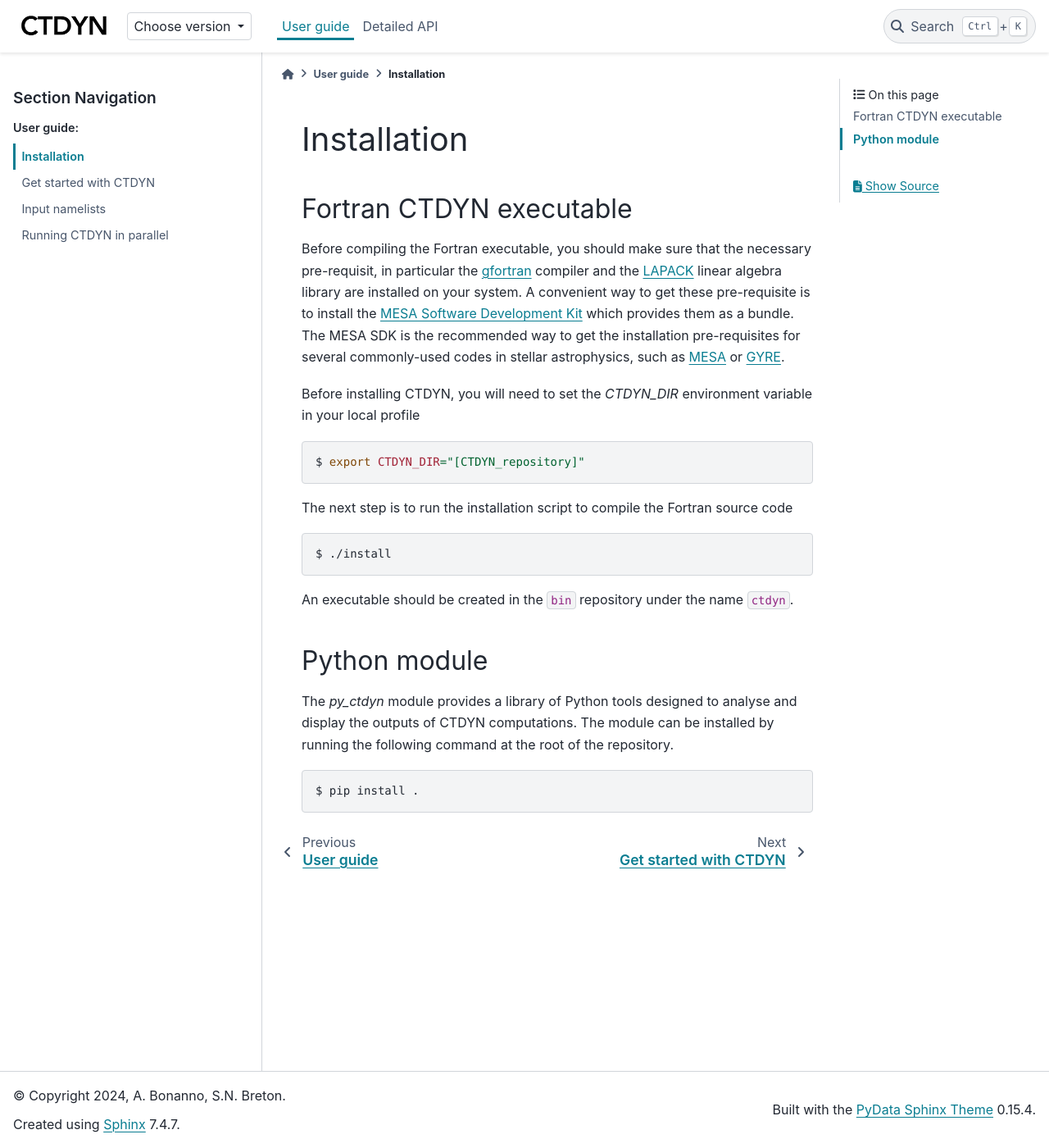
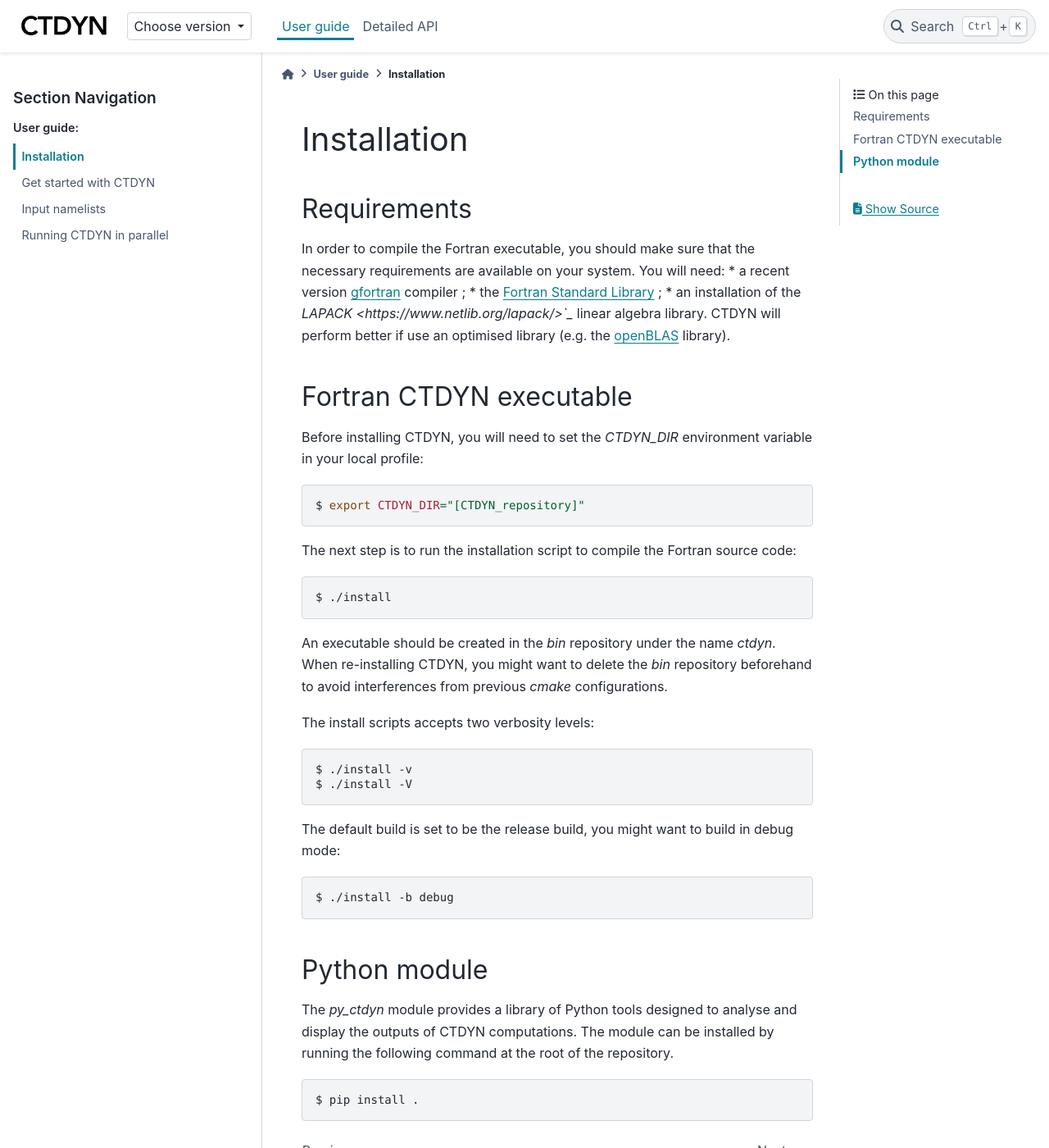
Before and after one commit to sybreton/CTDYN, a Sphinx documentation site: the page built from docs/source/usage/user_guide/installation/installation.rst, in a window 1280 px wide and 1400 px high. Shown: the whole window at 82% size. Built offline with Sphinx 7.4.7 and the PyData theme 0.15.4, drawn with Linux system fonts in a browser that asks for light colours.

Commit message:
Update installation instructions and gitignore

```diff
--- a/docs/source/usage/user_guide/installation/installation.rst
+++ b/docs/source/usage/user_guide/installation/installation.rst
@@ -1,33 +1,49 @@
 Installation
 #############
+
+Requirements
+------------
+
+In order to compile the Fortran executable, you should make sure that the
+necessary requirements are available on your system. You will need:
+* a recent version `gfortran <https://gcc.gnu.org/fortran/>`_ compiler ;
+* the `Fortran Standard Library <https://github.com/fortran-lang/stdlib>`_ ;
+* an installation of the `LAPACK <https://www.netlib.org/lapack/>`_` linear algebra library.
+CTDYN will perform better if use an optimised library  (e.g. the
+`openBLAS <http://www.openmathlib.org/OpenBLAS/>`_ library).
 
 Fortran CTDYN executable
 -------------------------
 
-Before compiling the Fortran executable, you should make sure that the
-necessary pre-requisit, in particular the `gfortran <https://gcc.gnu.org/fortran/>`_
-compiler and the `LAPACK <https://www.netlib.org/lapack/>`_ linear algebra library
-are installed on your system. A convenient way to get these pre-requisite is to
-install the `MESA Software Development Kit <http://user.astro.wisc.edu/~townsend/static.php?ref=mesasdk>`_
-which provides them as a bundle. The MESA SDK is the recommended way to get the
-installation pre-requisites for several commonly-used codes in stellar astrophysics,
-such as `MESA <https://docs.mesastar.org/>`_ or `GYRE <https://gyre.readthedocs.io/>`_.
-
 Before installing CTDYN, you will need to set the `CTDYN_DIR` environment variable
-in your local profile
+in your local profile:
 
 .. code-block:: console
 
   $ export CTDYN_DIR="[CTDYN_repository]"
 
-The next step is to run the installation script to compile the Fortran source code
+The next step is to run the installation script to compile the Fortran source code:
 
 .. code-block:: console
 
   $ ./install
 
-An executable should be created in the ``bin`` repository under the name
-``ctdyn``.
+An executable should be created in the `bin` repository under the name `ctdyn`.
+When re-installing CTDYN, you might want to delete the `bin` repository beforehand
+to avoid interferences from previous `cmake` configurations.
+
+The install scripts accepts two verbosity levels:
+
+.. code-block:: console
+
+  $ ./install -v
+  $ ./install -V
+
+The default build is set to be the release build, you might want to build in debug mode:
+
+.. code-block:: console
+
+  $ ./install -b debug
 
 
 Python module
```
Also changed, not shown: README.md (+22 -11 lines), 1 other file.
